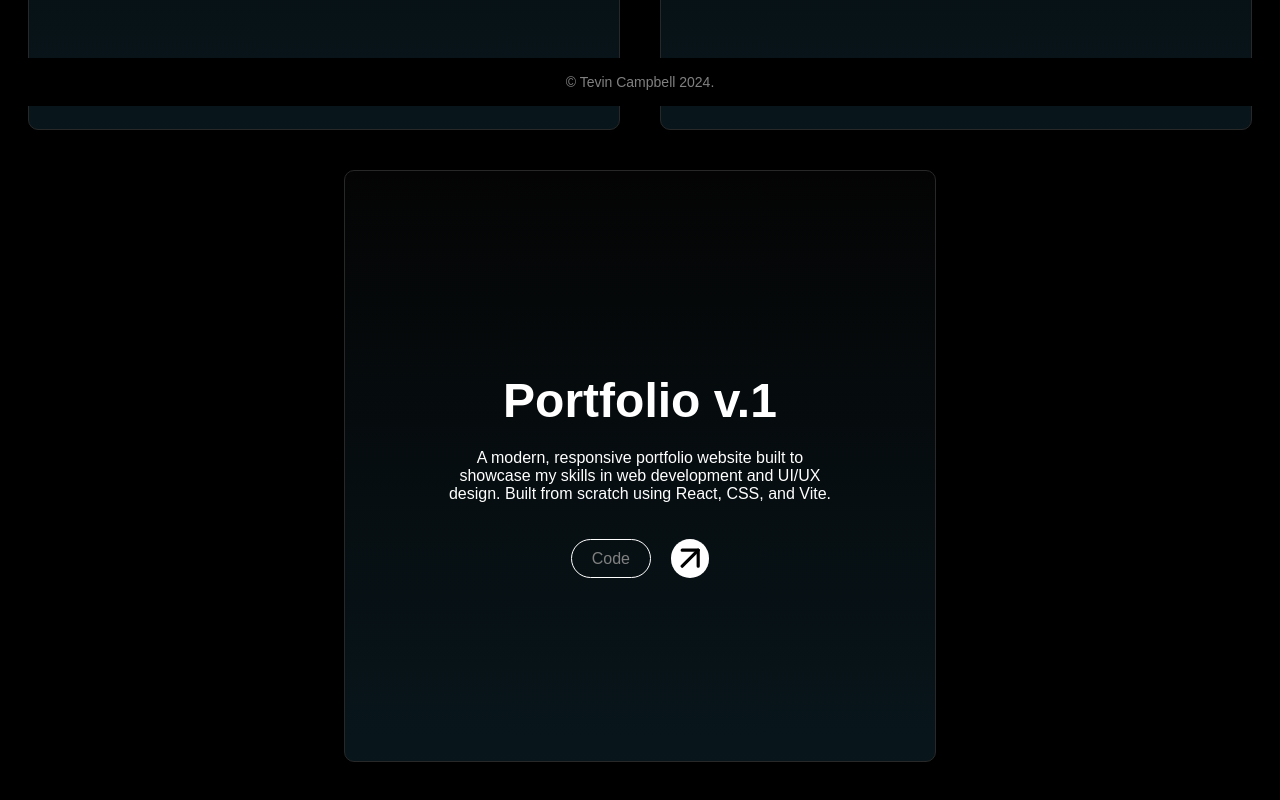
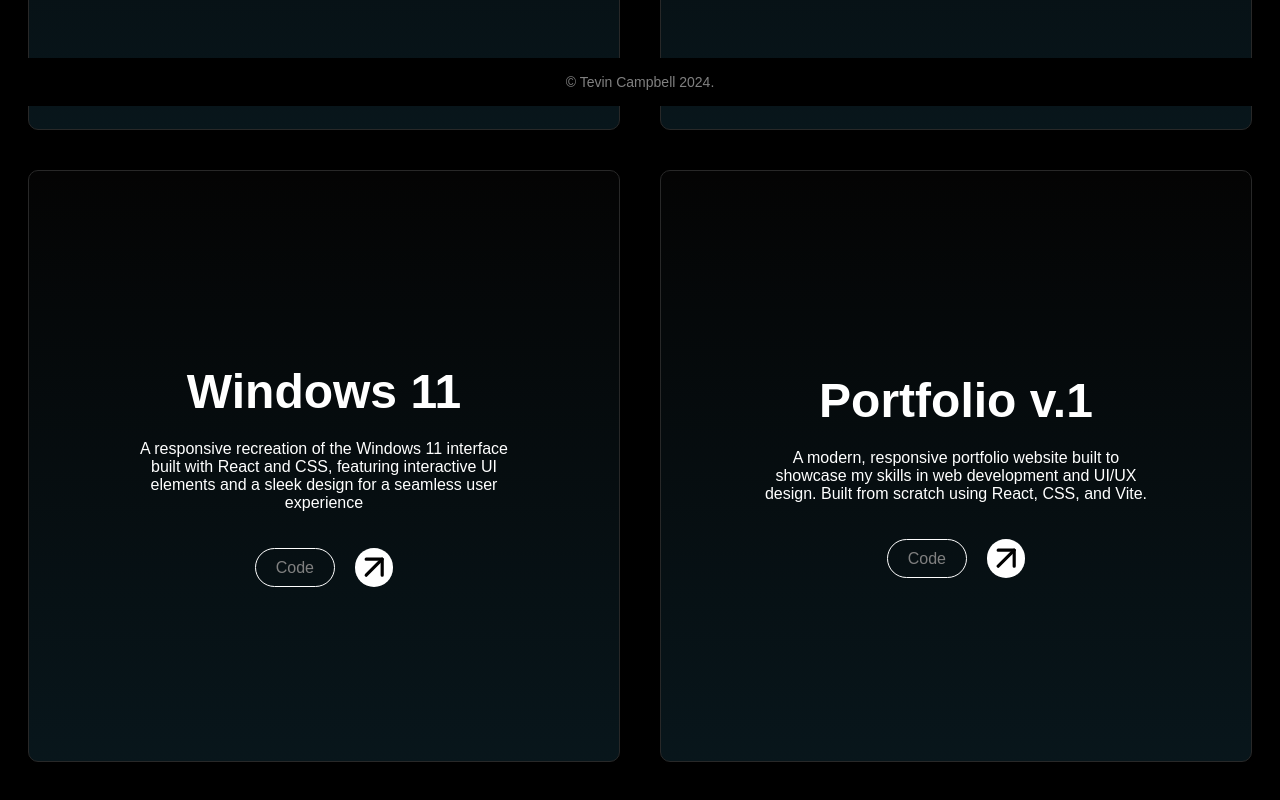
Before and after one commit to Troyzhenny/devfolio, a React (Vite) app: page /work in a window 1280 px wide. Shown: the part 694-1494 px from the top of the page. Built offline with nearby package versions, Linux system fonts and the light colour scheme; a web font is replaced by a local one.

Commit message:
fixed Project Cards + added link to live applications

```diff
--- a/src/components/ui/ProjectCards.jsx
+++ b/src/components/ui/ProjectCards.jsx
@@ -3,33 +3,34 @@
 import PropTypes from "prop-types";
 
 const ProjectCard = ({ project }) => {
-  const { title, description, codeUrl } = project;
-
   return (
-    // TODO: When card is hovered, top right corner an icon pops up to view live site
     <div id="card" className="card flex-center flex-column">
       <div id="deck" className="flex-center justify-center flex-column">
         <div className="flex-center justify-center flex-column">
-          <h2>{title}</h2>
-          <p className="text-white">{description}</p>
+          <h2>{project.title}</h2>
+          <p className="text-white">{project.description}</p>
         </div>
         <div className="flex-center pady-5 gap-sm">
-          <PrimaryBtn value="Code" url={codeUrl} />
+          <PrimaryBtn value="Code" url={project.codeUrl} />
           <br />
-          <LuArrowUpRight className="app--btn pointer" />
+          <LuArrowUpRight
+            className="app--btn pointer"
+            onClick={() => open(project.liveUrl)}
+          />
         </div>
       </div>
     </div>
   );
 };
 
-// prop-types validation
+
 ProjectCard.propTypes = {
   project: PropTypes.shape({
-    image: PropTypes.string.isRequired,
+    image: PropTypes.string,
     title: PropTypes.string.isRequired,
     description: PropTypes.string.isRequired,
     codeUrl: PropTypes.string,
+    liveUrl: PropTypes.string,
   }).isRequired,
 };
 
--- a/src/constants/index.js
+++ b/src/constants/index.js
@@ -25,35 +25,35 @@
 
 export const projectList = [
   {
-    id: "1",
-    image: "/images/p1.jpg",
+    id:1,
     title: "Solarite",
     description:
       "Solarite is a web application designed to streamline solar panel services in Los Angeles.Built with Reactjs, Vite, Tailwind, and Supabase.",
     codeUrl: "https://github.com/chingu-voyages/v52-tier2-team-25/tree/main/solarite",
+    liveUrl: "https://v52-tier2-team-25.vercel.app/"
   },
   {
-    id: "2",
-    image: "/images/p1.jpg",
+    id: 2,
     title: "Me365.shop",
     description:
       "An engaging and user-friendly merch store built for YouTuber ME365. Features include dynamic product displays, secure checkout, and responsive design for an optimal shopping experience on any device.",
     codeUrl: "https://github.com/Troyzhenny/me365-shop",
+    liveUrl: ""
   },
-  // {
-  //   id: "3",
-  //   image: "/images/p1.jpg",
-  //   title: "Project 3",
-  //   description:
-  //     "Lorem ipsum, dolor sit amet consectetur adipisicing elit. Impedit dolores culpa corrupti ea repudiandae.",
-  //   codeUrl: "https://github.com/Troyzhenny/playstation.com-clone",
-  // },
   {
-    id: "4",
-    image: "/images/p1.jpg",
+    id: 3,
+    title: "Windows 11",
+    description:
+      "A responsive recreation of the Windows 11 interface built with React and CSS, featuring interactive UI elements and a sleek design for a seamless user experience",
+    codeUrl: "https://github.com/Troyzhenny/win11ui",
+    liveUrl: ""
+  },
+  {
+    id: 4,
     title: "Portfolio v.1",
     description:
       "A modern, responsive portfolio website built to showcase my skills in web development and UI/UX design. Built from scratch using React, CSS, and Vite.",
     codeUrl: "https://github.com/Troyzhenny/devfolio",
+    liveUrl: "https://tevintc.xyz/"
   },
 ];
```
